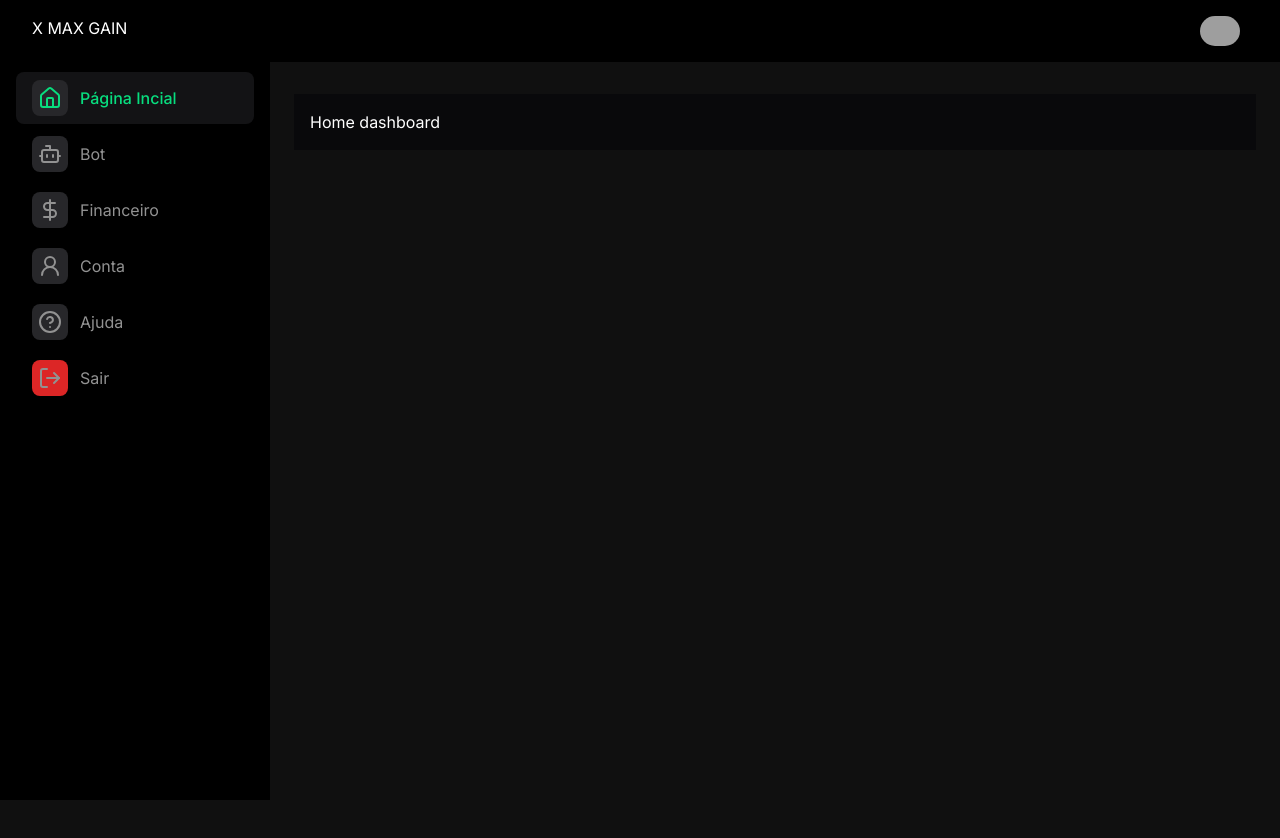
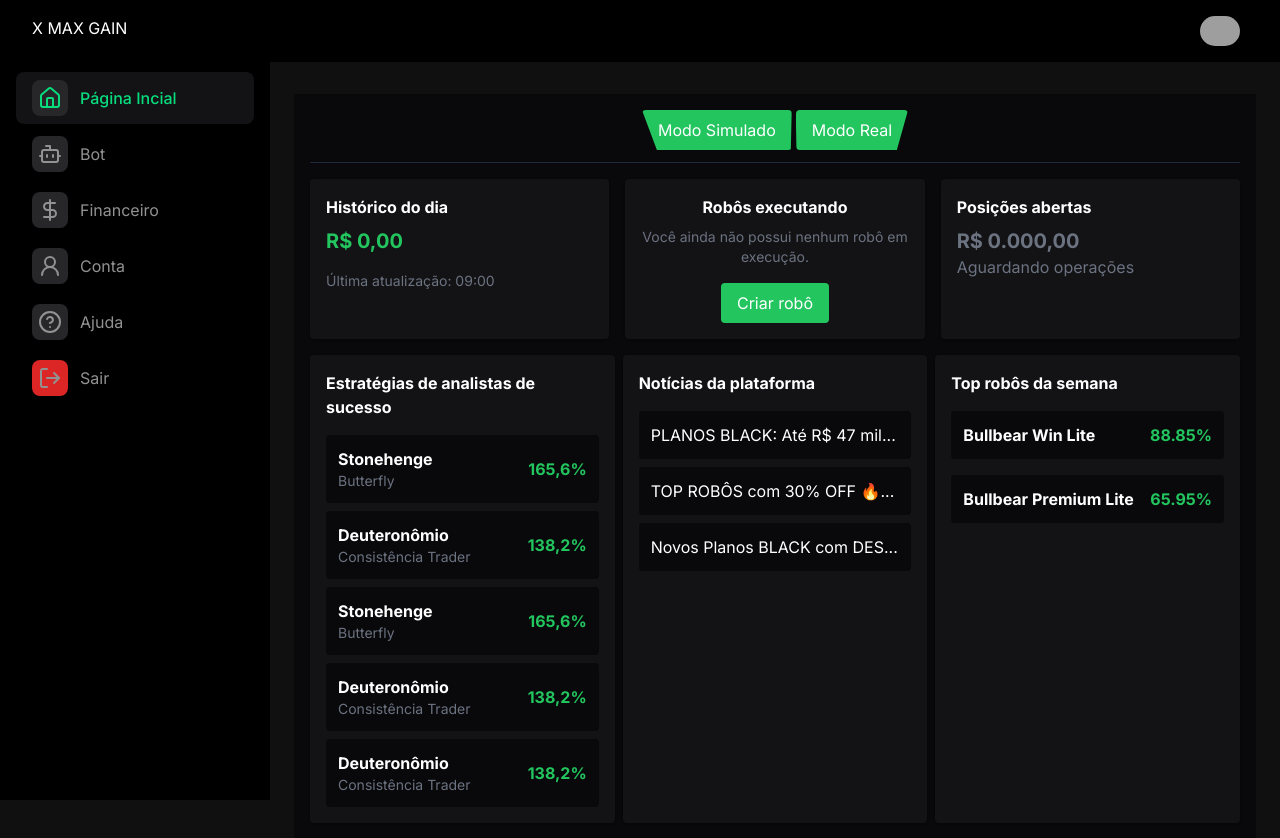
Before and after one commit to x-max-gain/xg-gain-painel, a Next.js app: page /painel in a window 1280 px wide. Shown: the top 838 px of the page. Before the commit the page ends 800 px from the top, so only its background shows below. Built offline with nearby package versions, Linux system fonts and the light colour scheme; grey boxes are pictures that could not be loaded.

Commit message:
initial_page

```diff
--- a/src/app/(app)/(platform)/painel/(home)/page.tsx
+++ b/src/app/(app)/(platform)/painel/(home)/page.tsx
@@ -2,8 +2,128 @@
 
 export default function HomeDashboard() {
   return (
-    <div className="flex flex-col gap-4 mt-4 bg-background-primary p-4">
-      Home dashboard
+    <div className="flex flex-col gap-4 mt-4 bg-background-primary  p-4 min-h-screen">
+       <nav className="border-b border-slate-800	 shadow-sm pb-3 flex justify-center items-center">
+      <div className="flex gap-1">
+          <button
+            className="bg-green-500 text-white px-4 py-2 rounded hover:bg-green-600"
+            style={{
+              clipPath: "polygon(0% 0%, 100% 0%, 90% 1590%, 10% 100%)",
+              transition: "background-color 0.3s",
+            }}
+          >
+            Modo Simulado
+          </button>
+
+          <button
+            className="bg-green-500 text-white px-4 py-2 rounded hover:bg-green-600"
+            style={{
+              clipPath: "polygon(0% 0%, 100% 0%, 90% 100%, 10% 1590%)",
+              transition: "background-color 0.3s",
+            }}
+
+          >
+            Modo Real
+          </button>
+        </div>
+      </nav>
+
+      <div className="grid grid-cols-1 md:grid-cols-3 gap-4">
+        <div className="bg-background-secondary p-4 rounded shadow">
+          <h2 className="text-md font-bold">Histórico do dia</h2>
+          <div className="mt-2 text-green-500 text-xl font-bold">R$ 0,00</div>
+          <div className="mt-4">
+            <p className="text-sm text-gray-500">Última atualização: 09:00</p>
+          </div>
+        </div>
+
+        <div className="bg-background-secondary p-4 rounded shadow flex flex-col items-center justify-center">
+          <h2 className="text-md font-bold">Robôs executando</h2>
+          <p className="text-gray-500 text-sm mt-2 text-center">
+            Você ainda não possui nenhum robô em execução.
+          </p>
+          <button className="mt-4 bg-green-500 text-white px-4 py-2 rounded">
+            Criar robô
+          </button>
+        </div>
+
+        {/* Posições abertas */}
+        <div className="bg-background-secondary p-4 rounded shadow">
+          <h2 className="text-md font-bold">Posições abertas</h2>
+          <div className="mt-2 text-gray-500">
+            <p className="text-xl font-bold">R$ 0.000,00</p>
+            <p>Aguardando operações</p>
+          </div>
+        </div>
+      </div>
+
+      <div className="grid grid-cols-1 md:grid-cols-2 lg:grid-cols-3 gap-2">
+        <div className="bg-background-secondary p-4 rounded shadow">
+          <h2 className="text-md font-bold">Estratégias de analistas de sucesso</h2>
+          <div className="mt-4 flex flex-col gap-2">
+            <div className="flex items-center justify-between bg-background-primary rounded p-3">
+              <div>
+                <p className="font-bold">Stonehenge</p>
+                <p className="text-sm text-gray-500">Butterfly</p>
+              </div>
+              <div className="text-green-500 font-bold">165,6%</div>
+            </div>
+            <div className="flex items-center justify-between bg-background-primary rounded p-3">
+              <div>
+                <p className="font-bold">Deuteronômio</p>
+                <p className="text-sm text-gray-500">Consistência Trader</p>
+              </div>
+              <div className="text-green-500 font-bold">138,2%</div>
+            </div>
+            <div className="flex items-center justify-between bg-background-primary rounded p-3">
+              <div>
+                <p className="font-bold">Stonehenge</p>
+                <p className="text-sm text-gray-500">Butterfly</p>
+              </div>
+              <div className="text-green-500 font-bold">165,6%</div>
+            </div>
+            <div className="flex items-center justify-between bg-background-primary rounded p-3">
+              <div>
+                <p className="font-bold">Deuteronômio</p>
+                <p className="text-sm text-gray-500">Consistência Trader</p>
+              </div>
+              <div className="text-green-500 font-bold">138,2%</div>
+            </div>
+
+            <div className="flex items-center justify-between bg-background-primary rounded p-3">
+              <div>
+                <p className="font-bold">Deuteronômio</p>
+                <p className="text-sm text-gray-500">Consistência Trader</p>
+              </div>
+              <div className="text-green-500 font-bold">138,2%</div>
+            </div>
+          </div>
+        </div>
+
+        {/* Notícias da plataforma */}
+        <div className="bg-background-secondary p-4 rounded shadow">
+          <h2 className="text-md font-bold">Notícias da plataforma</h2>
+          <ul className="mt-4 space-y-2">
+            <li className="flex items-center justify-between bg-background-primary rounded p-3 hover:bg-green-500">PLANOS BLACK: Até R$ 47 mil...</li>
+            <li className="flex items-center justify-between bg-background-primary rounded p-3 hover:bg-green-500">TOP ROBÔS com 30% OFF 🔥...</li>
+            <li className="flex items-center justify-between bg-background-primary rounded p-3 hover:bg-green-500">Novos Planos BLACK com DES...</li>
+          </ul>
+        </div>
+
+        <div className="bg-background-secondary p-4 rounded shadow">
+          <h2 className="text-md font-bold">Top robôs da semana</h2>
+          <div className="mt-4 space-y-4">
+            <div className="flex items-center justify-between bg-background-primary rounded p-3 hover:bg-green-500">
+              <p className="font-bold">Bullbear Win Lite</p>
+              <p className="text-green-500 font-bold">88.85%</p>
+            </div>
+            <div className="flex items-center justify-between bg-background-primary rounded p-3 hover:bg-green-500">
+              <p className="font-bold">Bullbear Premium Lite</p>
+              <p className="text-green-500 font-bold">65.95%</p>
+            </div>
+          </div>
+        </div>
+      </div>
     </div>
   );
 }
--- a/src/app/(app)/(platform)/painel/finance/page.tsx
+++ b/src/app/(app)/(platform)/painel/finance/page.tsx
@@ -2,7 +2,7 @@ import { Link } from "lucide-react";
 
 export default function Finnance() {
   return (
-    <div className="w-full min-h-screen bg-primary">
+    <div className="w-full min-h-screen">
       {/* Cabeçalho */}
       <header className="bg-background-primary text-white p-6 shadow-md">
         <h1 className="text-2xl font-bold">Relatório Financeiro</h1>
```
